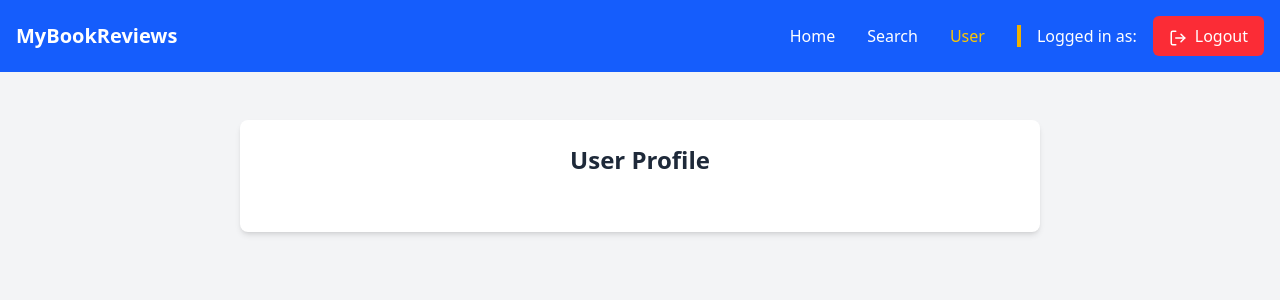
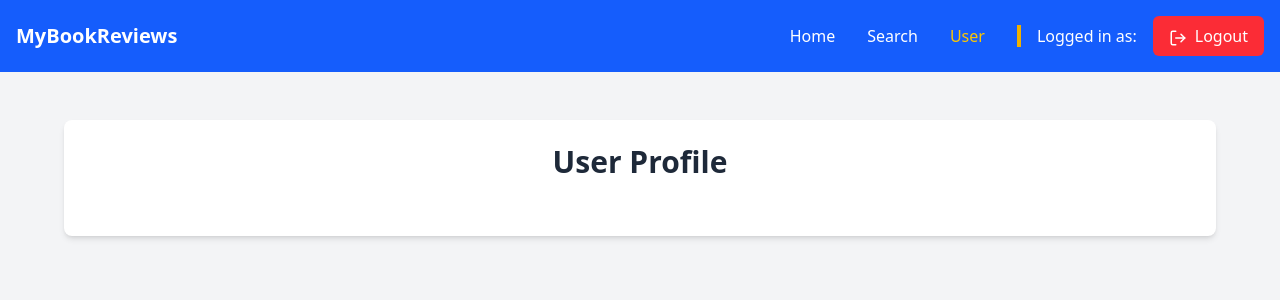
Before and after one commit to JoeSteeloak/jojapp, a Next.js app: page /user in a window 1280 px wide. Shown: the top 300 px of the page. Built offline with nearby package versions, Linux system fonts and the light colour scheme; no server answers; sample sign-in values are in the browser's storage.

Commit message:
Changed max-width for user profile and reviews

```diff
--- a/app/(subpages)/user/page.tsx
+++ b/app/(subpages)/user/page.tsx
@@ -94,8 +94,8 @@ const User = () => {
     return (
 <ProtectedRoute>
     <div className="bg-gray-100 min-h-screen py-12"> {/* Grå bakgrund för hela sidan */}
-        <div className="p-6 max-w-200 mx-auto bg-white rounded-lg shadow-md"> {/* Vitt formulär med skugga */}
-            <h1 className="text-2xl font-semibold text-gray-800 mb-8 text-center">User Profile</h1>
+        <div className="p-6 max-w-6xl mx-auto bg-white rounded-lg shadow-md"> {/* Vitt formulär med skugga */}
+            <h1 className="text-3xl font-semibold text-gray-800 mb-8 text-center">User Profile</h1>
 
             {message && <p className="text-red-500 text-center mb-4">{message}</p>}
 
--- a/app/components/UserReviews.tsx
+++ b/app/components/UserReviews.tsx
@@ -121,7 +121,7 @@ const UserReviews = ({ userId }: { userId: string }) => {
             ) : (
                 <ul className="space-y-4">
                     {reviews.map((review) => (
-                        <li key={review._id} className="bg-white mx-auto max-w-200 rounded-lg shadow-md p-6 transition-transform hover:scale-102 transform duration-200">
+                        <li key={review._id} className="bg-white mx-auto max-w-6xl rounded-lg shadow-md p-6 transition-transform hover:scale-102 transform duration-200">
                             <div className="flex items-center justify-between mb-4">
                                 <p className="text-lg font-semibold text-blue-600 cursor-pointer hover:underline" onClick={() => router.push(`/book/${review.bookId}`)}>
                                     {bookTitles[review.bookId] || "Loading book title..."}
```
